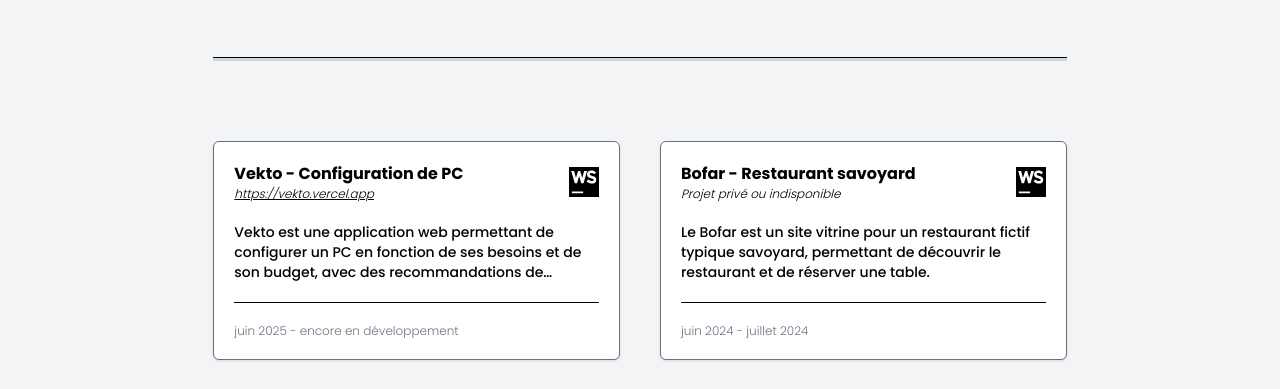
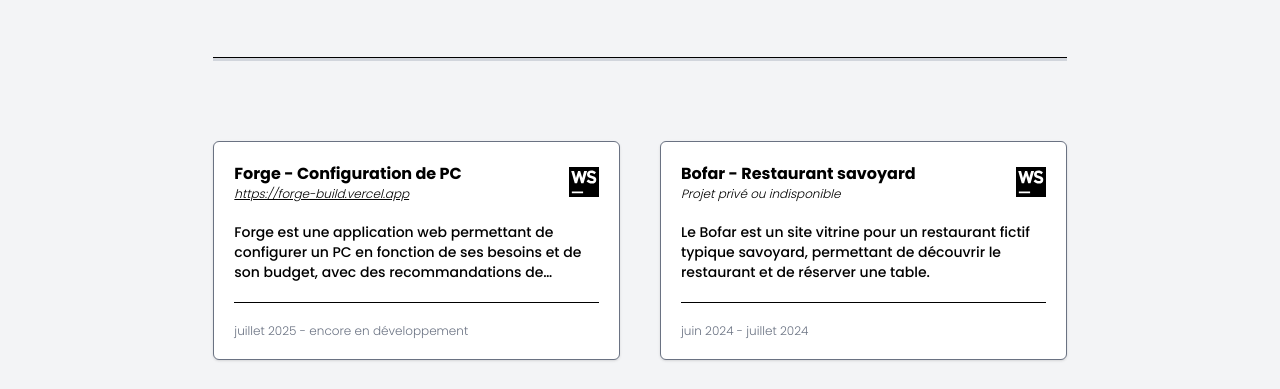
Before and after one commit to gabinhallosserie/portfolio, a Next.js app: page / in a window 1280 px wide. Shown: the part 999-1388 px from the top of the page. Built offline with nearby package versions, Linux system fonts and the light colour scheme.

Commit message:
v1.0: add forge project

```diff
--- a/components/Projects.js
+++ b/components/Projects.js
@@ -4,11 +4,11 @@ import Link from "next/link";
 export default function Projects() {
     const projects = [
         {
-            name: "Vekto - Configuration de PC",
-            description: "Vekto est une application web permettant de configurer un PC en fonction de ses besoins et de son budget, avec des recommandations de composants.",
-            link: "https://vekto.vercel.app",
+            name: "Forge - Configuration de PC",
+            description: "Forge est une application web permettant de configurer un PC en fonction de ses besoins et de son budget, avec des recommandations de composants.",
+            link: "https://forge-build.vercel.app",
             logo: "/assets/logos/webstorm.svg",
-            date: "juin 2025 - encore en développement"
+            date: "juillet 2025 - encore en développement"
         },
         {
             name: "Bofar - Restaurant savoyard",
```
